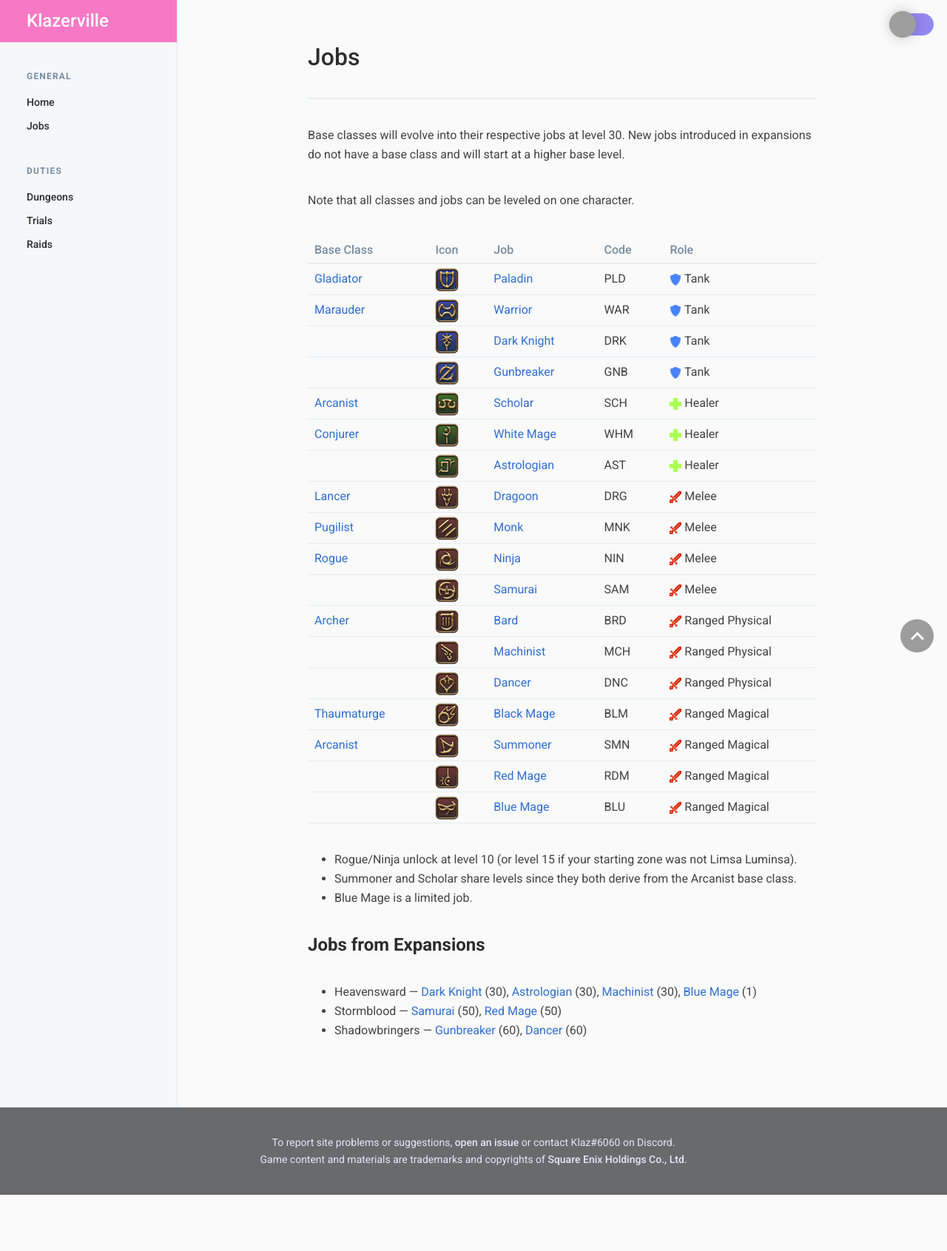
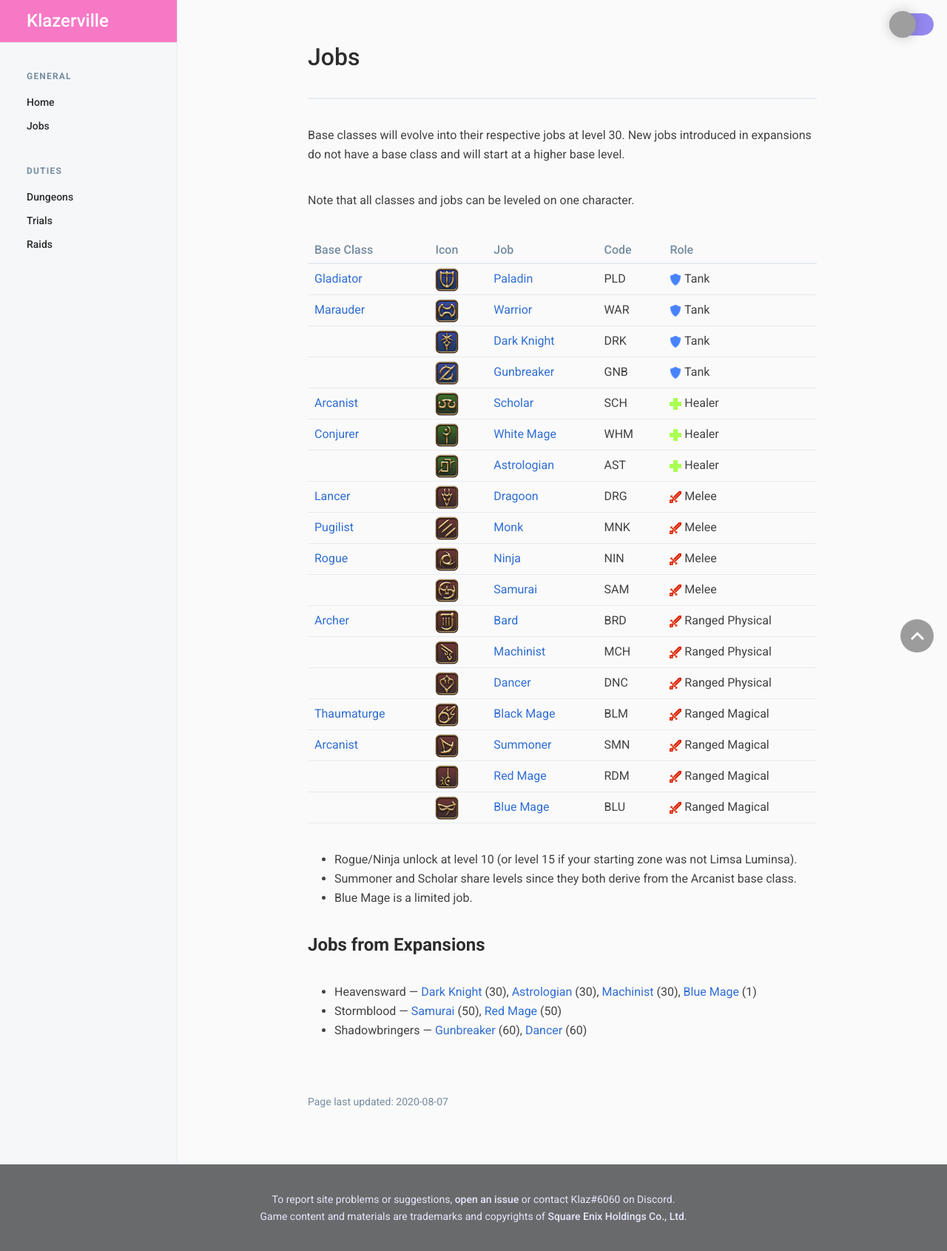
Before and after one commit to haothitran/klazerville, a Jekyll site: the page built from general/jobs.md, in a window 1280 px wide. Shown: the whole page at 74% size. Built offline with Jekyll 4.4.1, drawn with Linux system fonts in a browser that asks for light colours; before the commit the page ends 1615 px from its top, so only the background shows below that; grey boxes are pictures that could not be loaded.

Commit message:
Add page-meta and styling to page layouts

```diff
--- a/_layouts/dungeon.html
+++ b/_layouts/dungeon.html
@@ -6,6 +6,8 @@
 
   {{ content }}
 
+  <div class="page-meta">Page last updated: {{ page.date }}</div>
+
 </article>
 
 <aside class="aside-duties">
--- a/_layouts/page.html
+++ b/_layouts/page.html
@@ -6,4 +6,6 @@
 
   {{ content }}
 
+  <div class="page-meta">Page last updated: {{ page.date }}</div>
+
 </article>
--- a/assets/style.css
+++ b/assets/style.css
@@ -360,6 +360,12 @@
   width: 100%;
 }
 
+.page-meta {
+  margin-top: calc(var(--spacing-unit) * 2);
+  font-size: .875em;
+  color: var(--color-secondary-font);
+}
+
 /* -- FOOTER
 ------------------------------------------------------------------------------*/
 
```
